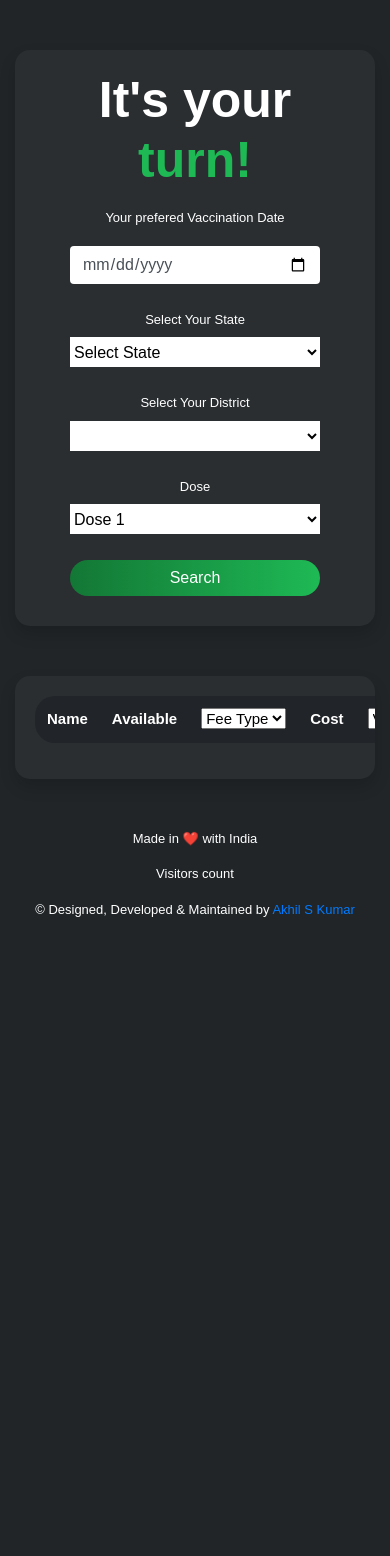
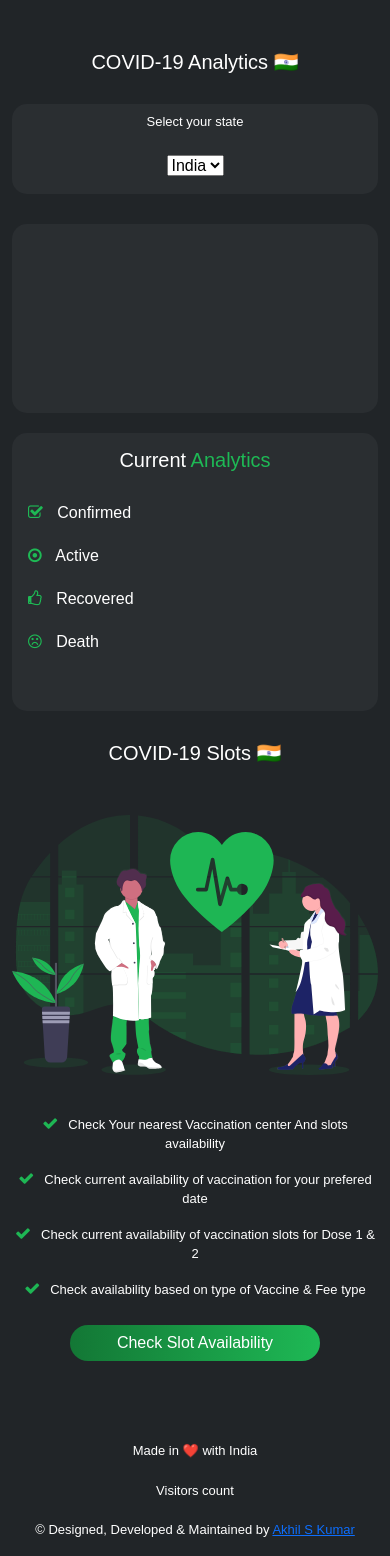
Before and after one commit to akhil-s-kumar/COVID-19, a plain HTML site: page index.html in a window 390 px wide. Before the commit the page ends 935 px from the top, so only its background shows below. Drawn offline with nearby package versions, Linux system fonts and the light colour scheme; no server answers.

Commit message:
Added new features

```diff
--- /dev/null
+++ b/css/style.css
@@ -0,0 +1,145 @@
+body{
+    background-color: #212528;
+    font-family: 'Montserrat', sans-serif;
+}
+
+.topContainer{
+    margin-top: 50px;
+}
+
+.graphCard{
+    border-radius: 15px;
+    border: none;
+    width: 100%;
+    height: 100%;
+    background-color: #2A2E31;
+}
+
+.statsCard{
+    border-radius: 15px;
+    border: none;
+    background-color: #2A2E31;
+    height: 100%;
+    width:100%;
+}
+
+.statsCard h5 span{
+    color: #1EB955;
+}
+
+.statsCard h5{
+    margin-top: 15px;
+    margin-bottom: 15px;
+    color: #ffffff;
+}
+
+.statsCard .confirmed{
+    color: #D82E2F;
+}
+
+.statsCard .active{
+    color: #12B0E8;
+}
+
+.statsCard .recovered{
+    color: #1EB654;
+}
+
+.statsCard .death{
+    color: #758283;
+}
+
+.headTitle{
+    color: #ffffff;
+    margin-bottom: 30px;
+}
+
+.graphStats{
+    margin-top: 30px;
+    margin-bottom: 30px;
+}
+
+.selectCard{
+    align-items: center;
+    justify-content: center;
+    max-width:100%;
+    border-radius: 15px;
+    border: none;
+    background-color: #2A2E31;
+}
+
+.selectCard h5{
+    color: #ffffff;
+    margin-top: 10px;
+    font-size: small;
+}
+
+.statsCard ul{
+    display:flex;
+    padding-left: 0;
+    margin-left: 0;
+    align-items: center;
+    justify-content: space-between;
+}
+
+.statsCard li{
+    list-style-type: none;
+}
+
+.statsCard li i{
+    color: #1EB955;
+    margin-right: 10px;
+}
+
+.statsCard li h6{
+    color: #ffffff;
+}
+
+.copyright{
+    color: #ffffff;
+    font-size: small;
+    margin-top: 20px;
+}
+
+.btnStyle{
+    margin-top: 10px;
+    margin-bottom: 10px;
+    background-image: linear-gradient(to right, #137735, #1EB955);
+    width: 250px;
+    border: none;
+    border-radius: 50px;
+}
+
+.slotAvailability{
+    margin-top: 50px;
+    margin-bottom: 50px;
+}
+
+.slotAvailability p{
+    color: #ffffff;
+    font-size: small;
+}
+
+.slotAvailability i{
+    color: #1EB654;
+    font-size: medium;
+    margin-right: 10px;
+}
+
+.SlotImg{
+    margin-top: 20px;
+    margin-bottom: 10px;
+    width: 100%;
+    height: 60%;
+    align-items: center;
+}
+
+@media only screen and (max-width: 992px) {
+    .statsCard {
+      margin-top: 20px;
+    }
+    .slotInfo{
+        text-align: center;
+        margin-top: 30px;
+    }
+  }
--- a/index.html
+++ b/index.html
@@ -4,91 +4,106 @@
 <head>
   <!-- Required meta tags -->
   <meta charset="utf-8" />
-  <meta name="viewport" content="width=device-width, initial-scale=1, shrink-to-fit=no" />
+  <meta name="viewport" content="width=device-width, initial-scale=1" />
 
   <!-- Bootstrap CSS -->
-  <link rel="stylesheet" href="https://stackpath.bootstrapcdn.com/bootstrap/4.1.3/css/bootstrap.min.css"
-    integrity="sha384-MCw98/SFnGE8fJT3GXwEOngsV7Zt27NXFoaoApmYm81iuXoPkFOJwJ8ERdknLPMO" crossorigin="anonymous" />
-  <link rel="stylesheet" href="./style.css" />
-  <title>Covid 19 Slot Availability checker</title>
+  <link href="https://cdn.jsdelivr.net/npm/bootstrap@5.1.0/dist/css/bootstrap.min.css" rel="stylesheet"
+    integrity="sha384-KyZXEAg3QhqLMpG8r+8fhAXLRk2vvoC2f3B09zVXn8CA5QIVfZOJ3BCsw2P0p/We" crossorigin="anonymous" />
+  <link rel="stylesheet" href="https://cdnjs.cloudflare.com/ajax/libs/font-awesome/4.7.0/css/font-awesome.min.css" />
+  <link rel="stylesheet" href="./css/style.css" />
+  <script src="https://cdn.jsdelivr.net/npm/chart.js"></script>
+
+  <title>Home</title>
 </head>
 
 <body>
-  <div class="container">
-    <div class="row text-center">
-      <div class="col-lg-12">
-        <div class="card shadow card1">
+  <div class="container topContainer">
+    <div class="row">
+      <div class="text-center">
+        <h5 class="headTitle">COVID-19 Analytics 🇮🇳</h5>
+      </div>
+      <div class="col-lg-12 text-center">
+        <div class="card selectCard">
+          <h5>Select your state</h5>
           <div class="card-body">
-            <h3>It's your <span>turn!</span></h3>
-            <form class="text-center">
-              <div class="mb-3">
-                <label class="form-label">Your prefered Vaccination Date</label>
-                <input type="date" class="form-control datepicker" id="DateVaccinationSlot" placeholder="dd-mm-yyyy"
-                  required />
-              </div>
-              <div class="mb-3">
-                <label for="state">Select Your State</label>
-                <br>
-                <select id="state" class="state" name="state" onchange="getDistrictData()">
-                  <option selected="selected">Select State</option>
-                </select>
-              </div>
-              <div class="mb-3">
-                <label for="district">Select Your District</label>
-                <br>
-                <select id="district" class="district" name="district"></select>
-              </div>
-              <div class="mb-3">
-                <label for="dose">Dose</label>
-                <br>
-                <select id="dose" class="dose" name="dose">
-                  <option value="dose1">Dose 1</option>
-                  <option value="dose2">Dose 2</option>
-                </select>
-              </div>
-              <button type="submit" onclick="getAvailableSlots();" class="btn btn-primary btnStyle">
-                Search
-              </button>
-            </form>
+            <select id="state" class="state" name="state" onchange="getTotalCases()">
+              <option selected="selected" value="India">India</option>
+            </select>
           </div>
         </div>
       </div>
     </div>
-    <div class="row">
-      <div class="col-lg-12">
-        <div class="card shadow card2">
-          <div class="card-body table-responsive">
-            <table class="table table-hover table-borderless table-striped table-dark">
-              <thead>
-                <tr>
-                  <th scope="col">Name</th>
-                  <th scope="col">Available</th>
-                  <th scope="col">
-                    <select id="filterFeeType" onchange="filter()">
-                      <option disabled selected>Fee Type</option>
-                      <option value="all">All</option>
-                      <option value="Free">Free</option>
-                      <option value="Paid">Paid</option>
-                    </select>
-                  </th>
-                  <th scope="col">Cost</th>
-                  <th scope="col">
-                    <select id="filterVaccineType" onchange="filter()">
-                      <option disabled selected>Vaccine Type</option>
-                      <option value="all">All</option>
-                      <option value="COVISHIELD">Covishield</option>
-                      <option value="COVAXIN">Covaxin</option>
-                      <option value="SPUTNIK V">Sputnik V</option>
-                    </select>
-                  </th>
-                </tr>
-              </thead>
-              <tbody id="tableBody"></tbody>
-            </table>
-            <div id="noslots" class="text-center">
+    <div class="row graphStats">
+      <div class="col-lg-7">
+        <div class="card graphCard" id="myChartContainer">
+          <div class="card-body">
+            <canvas id="myChart"></canvas>
+          </div>
+        </div>
+      </div>
+      <div class="col-lg-5">
+        <div class="card statsCard text-center">
+          <h5>Current <span> Analytics</span></h5>
+          <div class="card-body">
+            <div class="confirmed">
+              <ul>
+                <li>
+                  <h6><i class="fa fa-check-square-o"></i> Confirmed</h6>
+                </li>
+                <li>
+                  <p id="confirmed"></p>
+                </li>
+              </ul>
+            </div>
+            <div class="active">
+              <ul>
+                <li>
+                  <h6><i class="fa fa-dot-circle-o"></i> Active</h6>
+                </li>
+                <li>
+                  <p id="active"></p>
+                </li>
+              </ul>
+            </div>
+            <div class="recovered">
+              <ul>
+                <li>
+                  <h6><i class="fa fa-thumbs-o-up"></i> Recovered</h6>
+                </li>
+                <li>
+                  <p id="recovered"></p>
+                </li>
+              </ul>
+            </div>
+            <div class="death">
+              <ul>
+                <li>
+                  <h6><i class="fa fa-frown-o"></i> Death</h6>
+                </li>
+                <li>
+                  <p id="death"></p>
+                </li>
+              </ul>
             </div>
           </div>
         </div>
+      </div>
+    </div>
+    <div class="row slotAvailability align-items-center">
+      <div class="text-center">
+        <h5 class="headTitle">COVID-19 Slots 🇮🇳</h5>
+      </div>
+      <div class="col-lg-6 text-center">
+        <img class="img-fluid SlotImg" src="./images/slotImage.svg">
+      </div>
+      <div class="col-lg-6 text-left slotInfo">
+        <p><i class="fa fa-check"></i>Check Your nearest Vaccination center And slots availability</p>
+        <p><i class="fa fa-check"></i>Check current availability of vaccination for your prefered date</p>
+        <p><i class="fa fa-check"></i>Check current availability of vaccination slots for Dose 1 & 2</p>
+        <p><i class="fa fa-check"></i>Check availability based on type of Vaccine & Fee type</p>
+        <button onclick="window.location.href = './Slot-Availability-Check';" class="btn btn-primary btnStyle">
+          Check Slot Availability
+        </button>
       </div>
     </div>
     <div class="row text-center">
@@ -96,13 +111,14 @@
         <p class="copyright">Made in ❤️ with India</p>
         <p class="copyright">Visitors count <span id="count"></span></p>
         <p class="copyright">© Designed, Developed & Maintained by <a href="https://www.instagram.com/_.akhil.sk._"
-          target="blank">Akhil S Kumar<a></a></p>
+            target="blank">Akhil S Kumar<a></a></p>
       </div>
     </div>
   </div>
 
-  <!-- Optional JavaScript -->
-  <!-- jQuery first, then Popper.js, then Bootstrap JS -->
+  <!-- Optional JavaScript; choose one of the two! -->
+  <script type="text/javascript" src="./js/script.js"></script>
+  <!-- Option 1: Bootstrap Bundle with Popper -->
   <script src="https://code.jquery.com/jquery-3.3.1.slim.min.js"
     integrity="sha384-q8i/X+965DzO0rT7abK41JStQIAqVgRVzpbzo5smXKp4YfRvH+8abtTE1Pi6jizo"
     crossorigin="anonymous"></script>
@@ -112,20 +128,7 @@
   <script src="https://stackpath.bootstrapcdn.com/bootstrap/4.1.3/js/bootstrap.min.js"
     integrity="sha384-ChfqqxuZUCnJSK3+MXmPNIyE6ZbWh2IMqE241rYiqJxyMiZ6OW/JmZQ5stwEULTy"
     crossorigin="anonymous"></script>
-  <script type="text/javascript" src="./state&districts.js"></script>
-  <script type="text/javascript" src="./slots.js"></script>
-  <script type="text/javascript" src="./filters.js"></script>
-  <script>
-    const countEl = document.getElementById("count");
-    updateVisitCount();
-    function updateVisitCount(){
-      fetch("https://api.countapi.xyz/update/visitorCounter/website/?amount=1")
-      .then(res => res.json())
-      .then(res => {
-        countEl.innerHTML = res.value;
-      })
-    }
-  </script>
+  <script type="text/javascript" src="./js/visitorCount.js"></script>
 </body>
 
 </html>
--- /dev/null
+++ b/js/script.js
@@ -0,0 +1,224 @@
+//To fetch States
+fetch(`https://cdn-api.co-vin.in/api/v2/admin/location/states`, {
+  cache: "no-store",
+})
+  .then(function (response) {
+    return response.json();
+  })
+  .then(function (data) {
+    console.log(data);
+    appendStateData(data);
+  })
+  .catch(function (err) {
+    console.log("error: " + err);
+  });
+function appendStateData(data) {
+  var mainContainer = document.getElementById("state");
+  for (var i = 0; i < data.states.length; i++) {
+    var optionContainer = document.createElement("option");
+    optionContainer.value = data.states[i].state_id;
+    optionContainer.innerHTML = data.states[i].state_name;
+    mainContainer.appendChild(optionContainer);
+  }
+}
+
+//To get total cases of different states & India
+function getTotalCases() {
+  fetch(`https://api.rootnet.in/covid19-in/stats/history`, {
+    cache: "no-store",
+  })
+    .then(function (response) {
+      return response.json();
+    })
+    .then(function (data) {
+      getTotalCase(data);
+    })
+    .catch(function (err) {
+      console.log("error: " + err);
+    });
+
+  function getTotalCase(data) {
+    function numberWithCommas(x) {
+      return x.toString().replace(/\B(?=(\d{3})+(?!\d))/g, ",");
+    }
+    var today = new Date();
+    var dd = String(today.getDate()).padStart(2, "0");
+    var mm = String(today.getMonth() + 1).padStart(2, "0");
+    var yyyy = today.getFullYear();
+    today = yyyy + "-" + mm + "-" + dd;
+    console.log(data.data[data.data.length - 1]);
+    var a = data.data[data.data.length - 1].regional.length;
+    var getState = document.getElementById("state");
+    var getStateName = getState.options[getState.selectedIndex].text;
+    console.log(getStateName);
+    if (getStateName === "India") {
+      document.getElementById("confirmed").innerHTML = numberWithCommas(
+        data.data[data.data.length - 1].summary.total
+      );
+      document.getElementById("active").innerHTML = numberWithCommas(
+        data.data[data.data.length - 1].summary.total -
+          (data.data[data.data.length - 1].summary.discharged +
+            data.data[data.data.length - 1].summary.deaths)
+      );
+      document.getElementById("recovered").innerHTML = numberWithCommas(
+        data.data[data.data.length - 1].summary.discharged
+      );
+      document.getElementById("death").innerHTML = numberWithCommas(
+        data.data[data.data.length - 1].summary.deaths
+      );
+      var day = [];
+      var confirmed = [];
+      var active = [];
+      var discharged = [];
+      var death = [];
+      for (var i = 0; i < data.data.length; i++) {
+        day.push(data.data[i].day);
+        confirmed.push(data.data[i].summary.total);
+        active.push(
+          data.data[i].summary.total -
+            (data.data[i].summary.discharged + data.data[i].summary.deaths)
+        );
+        discharged.push(data.data[i].summary.discharged);
+        death.push(data.data[i].summary.deaths);
+      }
+      graph(day, confirmed, active, discharged, death);
+    } else if (
+      getStateName === "Dadra and Nagar Haveli" ||
+      getStateName === "Daman and Diu"
+    ) {
+      document.getElementById("confirmed").innerHTML = numberWithCommas(
+        data.data[data.data.length - 1].regional[7].totalConfirmed
+      );
+      document.getElementById("active").innerHTML = numberWithCommas(
+        data.data[data.data.length - 1].regional[7].totalConfirmed -
+          (data.data[data.data.length - 1].regional[7].discharged +
+            data.data[data.data.length - 1].regional[7].deaths)
+      );
+      document.getElementById("recovered").innerHTML = numberWithCommas(
+        data.data[data.data.length - 1].regional[7].discharged
+      );
+      document.getElementById("death").innerHTML = numberWithCommas(
+        data.data[data.data.length - 1].regional[7].deaths
+      );
+      var day = [];
+      var confirmed = [];
+      var active = [];
+      var discharged = [];
+      var death = [];
+      for (var j = 0; j < data.data.length; j++) {
+        for (var k = 0; k < data.data[j].regional.length; k++) {
+          if (
+            data.data[j].regional[k].loc ===
+            "Dadra and Nagar Haveli and Daman and Diu"
+          ) {
+            day.push(data.data[j].day);
+            confirmed.push(data.data[j].regional[k].totalConfirmed);
+            active.push(
+              data.data[j].regional[k].totalConfirmed -
+                (data.data[j].regional[k].discharged +
+                  data.data[j].regional[k].deaths)
+            );
+            discharged.push(data.data[j].regional[k].discharged);
+            death.push(data.data[j].regional[k].deaths);
+          }
+        }
+      }
+      graph(day, confirmed, active, discharged, death);
+    } else {
+      for (var i = 0; i < a; i++) {
+        var stateName = data.data[data.data.length - 1].regional[i].loc;
+        if (getStateName === stateName) {
+          document.getElementById("confirmed").innerHTML = numberWithCommas(
+            data.data[data.data.length - 1].regional[i].totalConfirmed
+          );
+          document.getElementById("active").innerHTML = numberWithCommas(
+            data.data[data.data.length - 1].regional[i].totalConfirmed -
+              (data.data[data.data.length - 1].regional[i].discharged +
+                data.data[data.data.length - 1].regional[i].deaths)
+          );
+          document.getElementById("recovered").innerHTML = numberWithCommas(
+            data.data[data.data.length - 1].regional[i].discharged
+          );
+          document.getElementById("death").innerHTML = numberWithCommas(
+            data.data[data.data.length - 1].regional[i].deaths
+          );
+          var day = [];
+          var confirmed = [];
+          var active = [];
+          var discharged = [];
+          var death = [];
+          for (var j = 0; j < data.data.length; j++) {
+            for (var k = 0; k < data.data[j].regional.length; k++) {
+              if (data.data[j].regional[k].loc === getStateName) {
+                day.push(data.data[j].day);
+                confirmed.push(data.data[j].regional[k].totalConfirmed);
+                active.push(
+                  data.data[j].regional[k].totalConfirmed -
+                    (data.data[j].regional[k].discharged +
+                      data.data[j].regional[k].deaths)
+                );
+                discharged.push(data.data[j].regional[k].discharged);
+                death.push(data.data[j].regional[k].deaths);
+              }
+            }
+          }
+          graph(day, confirmed, active, discharged, death);
+        }
+      }
+    }
+  }
+}
+
+//To plot graph
+function graph(a, b, c, d, e) {
+  const labels = a;
+  const data = {
+    labels: labels,
+    datasets: [
+      {
+        label: "Confirmed",
+        backgroundColor: "rgb(216, 46, 47)",
+        borderColor: "rgb(216, 46, 47)",
+        data: b,
+      },
+      {
+        label: "Active",
+        backgroundColor: "rgb(18, 176, 232)",
+        borderColor: "rgb(18, 176, 232)",
+        data: c,
+      },
+      {
+        label: "Recovered",
+        backgroundColor: "rgb(30, 182, 84)",
+        borderColor: "rgb(30, 182, 84)",
+        data: d,
+      },
+      {
+        label: "Death",
+        backgroundColor: "rgb(117, 130, 131)",
+        borderColor: "rgb(117, 130, 131)",
+        data: e,
+      },
+    ],
+  };
+
+  const config = {
+    type: "line",
+    data,
+    options: {
+      elements: {
+        point: {
+          radius: 0,
+        },
+      },
+    },
+  };
+  $("#myChartContainer").empty();
+  var mainContainer = document.getElementById("myChartContainer");
+  var chartCanvas = document.createElement("canvas");
+  chartCanvas.id = "myChart";
+  mainContainer.appendChild(chartCanvas);
+  var myChart = new Chart(document.getElementById("myChart"), config);
+}
+
+getTotalCases();
--- /dev/null
+++ b/js/visitorCount.js
@@ -0,0 +1,9 @@
+const countEl = document.getElementById("count");
+updateVisitCount();
+function updateVisitCount() {
+  fetch("https://api.countapi.xyz/update/visitorCounter/website/?amount=1")
+    .then((res) => res.json())
+    .then((res) => {
+      countEl.innerHTML = res.value;
+    });
+}
```
Also changed, not shown: Slot-Availability-Check/index.html (added, +121 -0 lines), Slot-Availability-Check/Images/noSlots.svg (renamed from Images/noSlots.svg), Slot-Availability-Check/css/style.css (renamed from style.css), Slot-Availability-Check/js/filters.js (renamed from filters.js), Slot-Availability-Check/js/slots.js (renamed from slots.js), Slot-Availability-Check/js/state&districts.js (renamed from state&districts.js), images/slotImage.svg (added).
